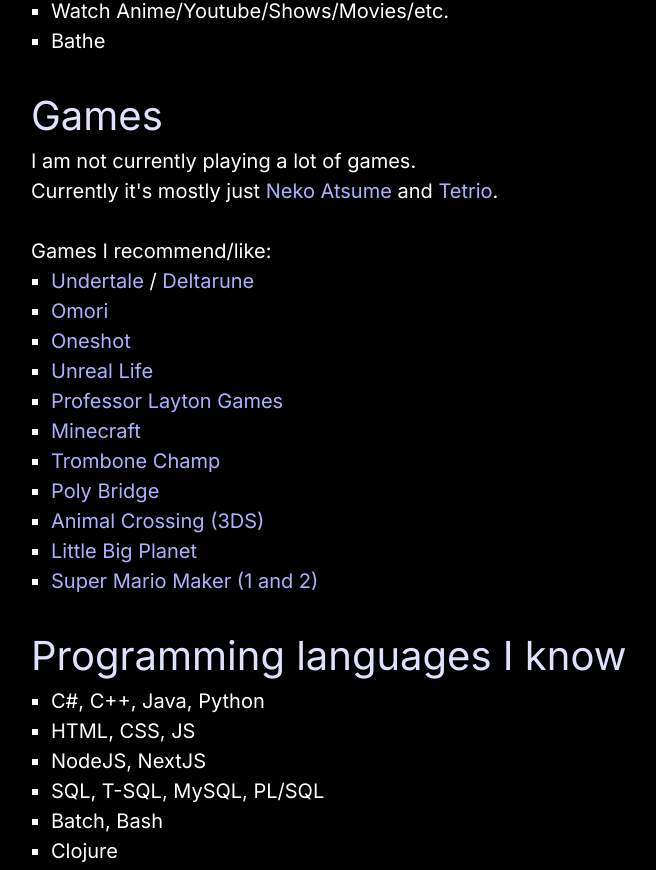
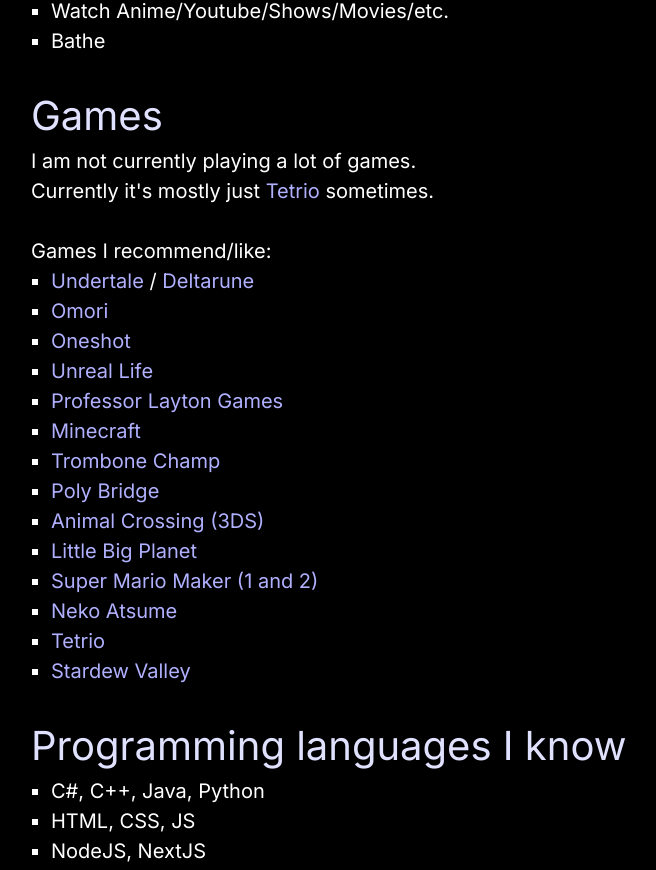
Before and after one commit to marceldobehere/website-yes, a Next.js app: page /about in a window 1280 px wide. Shown: the part 492-1362 px from the top of the page, without its empty margins (65-721 px from the left). Built offline with nearby package versions, Linux system fonts and the light colour scheme.

Commit message:
some changes / updates

```diff
--- a/src/app/about/page.js
+++ b/src/app/about/page.js
@@ -66,7 +66,7 @@
             <h2>Games</h2>
             <div>
                 I am not currently playing a lot of games.<br/>
-                Currently it's mostly just <a href="https://www.nekoatsume.com/en/">Neko Atsume</a> and <a href="https://tetr.io">Tetrio</a>.<br/>
+                Currently it's mostly just <a href="https://tetr.io">Tetrio</a> sometimes.<br/>
                 <br/>
                 Games I recommend/like:<br/>
                 <ul className="goofy-list">
@@ -81,6 +81,9 @@
                     <li><a href="https://en.wikipedia.org/wiki/Animal_Crossing">Animal Crossing (3DS)</a></li>
                     <li><a href="https://en.wikipedia.org/wiki/LittleBigPlanet_(2008_video_game)">Little Big Planet</a></li>
                     <li><a href="https://en.wikipedia.org/wiki/Super_Mario_Maker">Super Mario Maker (1 and 2)</a></li>
+                    <li><a href="https://www.nekoatsume.com/en/">Neko Atsume</a></li>
+                    <li><a href="https://tetr.io/">Tetrio</a></li>
+                    <li><a href="https://www.stardewvalley.net/">Stardew Valley</a></li>
                 </ul>
             </div>
             <br/>
--- a/src/app/page.js
+++ b/src/app/page.js
@@ -16,8 +16,8 @@
 
                     My passion is programming random stuff I like. (Mostly C#, C++, Java, JS/HTML/CSS)<br/>
                     I have dabbled in a few areas and like experimenting. (Made a few small <a href="https://marceldobehere.itch.io/">games</a> too)<br/>
-                    Though I think I currently enjoy making local client apps the most.<br/>
-                    I am also working on my own OS, called <a href="https://github.com/marceldobehere/MaslOS-2">MaslOS 2</a>!<br/>
+                    Though I think I currently enjoy making local client apps the most and security/encryption stuff!<br/>
+                    I am currently absorbed in the development of my own text based social media, called <a href="https://github.com/marceldobehere/goofy-media-front">Goofy Media</a>.<br/>
                     <br/>
 
                     Feel free to check out my <a href="https://github.com/marceldobehere">Github</a> or look at the <a href="/projects">projects</a> I have made!<br/>
```
Also changed, not shown: 10 other files (tests, documents, lock files or other folders).
